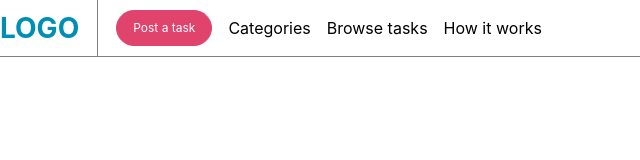
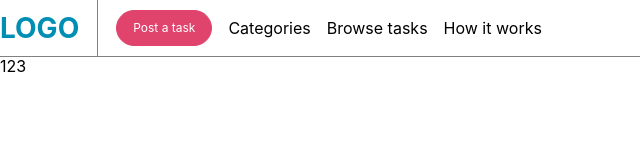
Before and after one commit to Jakeeeeeeeee/Airtasker, a React (Create React App) app: page / in a window 1280 px wide. Shown: the top 160 px of the page, without its empty margins (0-640 px from the left). Built offline with nearby package versions, Linux system fonts and the light colour scheme.

Commit message:
feat(MainBody):introduce the Mainbody component

```diff
--- a/src/App/App.js
+++ b/src/App/App.js
@@ -1,14 +1,16 @@
 import Header from "./Header";
 import styled from 'styled-components';
+import MainBody from "./MainBody/MainBody";
 
 const Layout = styled.div`
-  display: flex;
+  display: block;
 `;
 
 function App() {
   return (
     <Layout>
       <Header />
+      <MainBody />
     </Layout>
   );
 }
```
